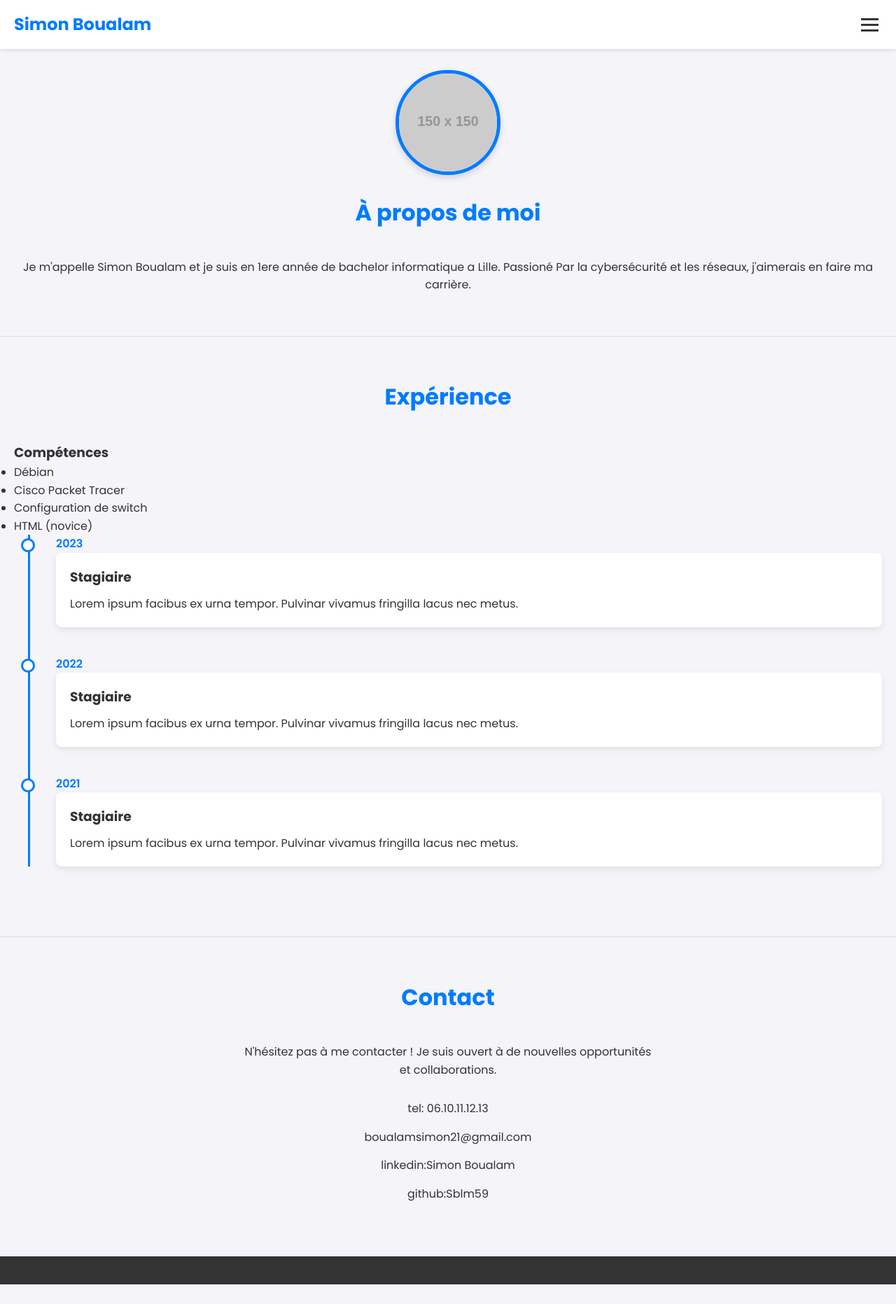
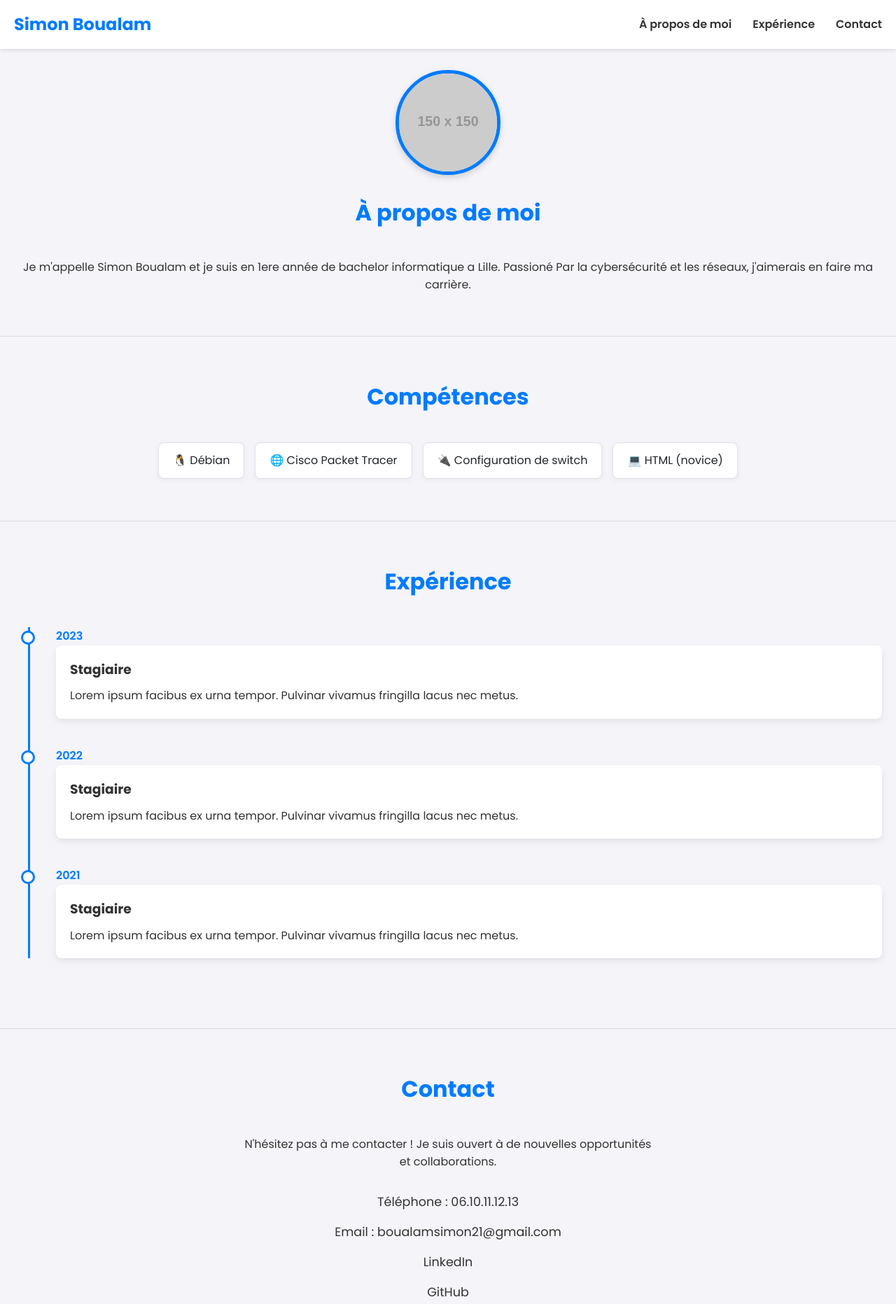
Before and after one commit to Simon-blm/Monportoflio, a plain HTML site: page index.html in a window 1280 px wide. Shown: the top 1863 px of the page at 70% size. Before the commit the page ends 1835 px from the top, so only its background shows below. Drawn offline with Linux system fonts and the light colour scheme; placeholder pictures from the web are drawn by us.

Commit message:
feat: initialisation du repo

```diff
--- a/index.html
+++ b/index.html
@@ -1,5 +1,6 @@
 <!DOCTYPE html>
 <html lang="fr">
+
 <head>
     <meta charset="UTF-8">
     <meta name="viewport" content="width=device-width, initial-scale=1.0">
@@ -7,17 +8,17 @@
     <link rel="stylesheet" href="stylesheet.css">
     <link rel="preconnect" href="https://fonts.googleapis.com">
     <link href="https://fonts.googleapis.com/css2?family=Poppins:wght@300;400;600;700&display=swap" rel="stylesheet">
-    <script src="https://kit.fontawesome.com/a076d05399.js" crossorigin="anonymous"></script>
 </head>
+
 <body>
 
     <header>
         <nav>
             <div class="logo">Simon Boualam</div>
             <ul class="nav-links">
-                <li>À propos de moi</li>
-                <li>Expérience</li>
-                <li>Contact</li>
+                <li><a href="#a-propos">À propos de moi</a></li>
+                <li><a href="#experience">Expérience</a></li>
+                <li><a href="#contact">Contact</a></li>
             </ul>
             <div class="burger-menu">
                 <div class="line1"></div>
@@ -30,7 +31,7 @@
     <main>
         <section id="a-propos">
             <div class="a-propos-contenu">
-                 <img src="https://via.placeholder.com/150" alt="Photo de Simon Boualam" class="photo-profil">
+                <img src="https://via.placeholder.com/150" alt="Photo de Simon Boualam" class="photo-profil">
                 <div class="a-propos-texte">
                     <h2>À propos de moi</h2>
                     <p>Je m'appelle Simon Boualam et je suis en 1ere année de bachelor informatique a Lille.
@@ -38,16 +39,19 @@
                 </div>
             </div>
         </section>
-        <section id="experience">
-            <h2>Expérience</h2>
-            <div class="competences">
-            <h3>Compétences</h3>
-            <ul>
-            <li>Débian</li>
-            <li>Cisco Packet Tracer</li>
-            <li>Configuration de switch</li>
-            <li>HTML (novice)</li>
-            </ul>
+
+          <section id="competences">
+    <h2>Compétences</h2>
+    <div class="competence-items">
+        <div class="competence-item">🐧 Débian</div>
+        <div class="competence-item">🌐 Cisco Packet Tracer</div>
+        <div class="competence-item">🔌 Configuration de switch</div>
+        <div class="competence-item">💻 HTML (novice)</div>
+    </div>
+</section>
+
+<section id="experience">
+    <h2>Expérience</h2>
 
             <div class="timeline">
                 <div class="timeline-item">
@@ -81,10 +85,10 @@
             <h2>Contact</h2>
             <p>N'hésitez pas à me contacter ! Je suis ouvert à de nouvelles opportunités et collaborations.</p>
             <ul class="contact-links">
-                <li>tel: 06.10.11.12.13</li>
-                <li>boualamsimon21@gmail.com</li>
-                <li>linkedin:Simon Boualam</li>
-                <li>github:Sblm59</li>
+                <li><a href="tel:+33610111213">Téléphone : 06.10.11.12.13</a></li>
+                <li><a href="mailto:boualamsimon21@gmail.com">Email : boualamsimon21@gmail.com</a></li>
+                <li><a href="https://www.linkedin.com/in/simon-boualam-decruyenaere/" target="_blank">LinkedIn</a></li>
+                <li><a href="https://github.com/Simon-blm" target="_blank">GitHub</a></li>
             </ul>
         </section>
     </main>
--- a/stylesheet.css
+++ b/stylesheet.css
@@ -34,9 +34,47 @@ h2 {
     margin-bottom: 40px;
     font-size: 2rem;
     color: var(--couleur-principale);
+    }
+
+.competences{
+    max-width: 900px;
+    margin: 0 auto 60px auto;
+    text-align: center;
 }
 
-/* --- HEADER ET NAVIGATION --- */
+.competences h3 {
+    font-size: 1.8rem;
+    color: #333;
+    margin-bottom: 30px;
+}
+
+
+.competence-items {
+    display: flex;
+    flex-wrap: wrap;
+    justify-content: center;
+    gap: 15px;
+}
+
+.competence-item {
+    background-color: #ffffff;
+    border: 1px solid #dee2e6;
+    border-radius: 8px;
+    padding: 12px 20px;
+    font-size: 1rem;
+    font-weight: 500;
+    color: #212529;
+    box-shadow: 0 2px 8px rgba(0,0,0,0.05);
+
+    transition: transform 0.2s ease-in-out, box-shadow 0.2s ease-in-out;
+}
+
+.competence-item:hover {
+    transform: translateY(-5px);
+    box-shadow: 0 6px 15px rgba(0, 123, 255, 0.15);
+    cursor: default;
+}
+
 header {
     background: var(--couleur-fond-header);
     padding: 1rem 20px;
@@ -60,7 +98,7 @@ nav {
 }
 
 .nav-links {
-    display: none; /* Caché sur mobile, géré par le burger menu */
+    display: none;
     list-style: none;
 }
 
@@ -75,9 +113,8 @@ nav {
     color: var(--couleur-principale);
 }
 
-/* Style pour le menu burger (visible sur mobile) */
 .burger-menu {
-    display: block; /* Sera masqué sur les grands écrans */
+    display: block;
     cursor: pointer;
 }
 
@@ -90,9 +127,9 @@ nav {
 }
 
 
-/* --- SECTION À PROPOS --- */
+
 #a-propos {
-    padding-top: 100px; /* Pour ne pas être caché par le header fixe */
+    padding-top: 100px;
 }
 
 .a-propos-contenu {
@@ -109,14 +146,14 @@ nav {
     box-shadow: 0 4px 10px rgba(0,0,0,0.15);
 }
 
-/* --- SECTION EXPÉRIENCE (TIMELINE) --- */
+
 .timeline {
     position: relative;
     max-width: 100%;
     margin: 0 auto;
 }
 
-/* La ligne verticale de la timeline */
+
 .timeline::after {
     content: '';
     position: absolute;
@@ -124,11 +161,11 @@ nav {
     background-color: var(--couleur-principale);
     top: 0;
     bottom: 0;
-    left: 20px; /* Aligné avec les points */
+    left: 20px;
 }
 
 .timeline-item {
-    padding-left: 60px; /* Espace pour la ligne et le point */
+    padding-left: 60px;
     position: relative;
     margin-bottom: 40px;
 }
@@ -155,13 +192,18 @@ nav {
     padding: 20px;
     border-radius: 8px;
     box-shadow: 0 4px 10px rgba(0,0,0,0.08);
+    transition: transform 0.3s ease;
+}
+
+.timeline-content:hover {
+    transform: scale(1.05);
 }
 
 .timeline-content h3 {
     margin-bottom: 10px;
 }
 
-/* --- SECTION CONTACT --- */
+
 #contact p {
     text-align: center;
     max-width: 600px;
@@ -191,13 +233,38 @@ nav {
 .contact-links i {
     margin-right: 10px;
     color: var(--couleur-principale);
-    width: 20px; /* Pour un alignement parfait */
+    width: 20px;
 }
 
-/* --- FOOTER --- */
+
 footer {
     text-align: center;
     padding: 20px;
     background: #333;
     color: #fff;
 }
+
+@media (min-width: 768px) {
+
+
+    .burger-menu {
+        display: none;
+    }
+
+
+    .nav-links {
+        display: flex;
+        list-style: none;
+        gap: 30px;
+    }
+
+    .nav-links a {
+        text-decoration: none;
+        color: #333;
+        font-weight: 600;
+        transition: color 0.3s ease;
+
+    .nav-links a:hover {
+        color: #007BFF;
+    }
+                }
```
